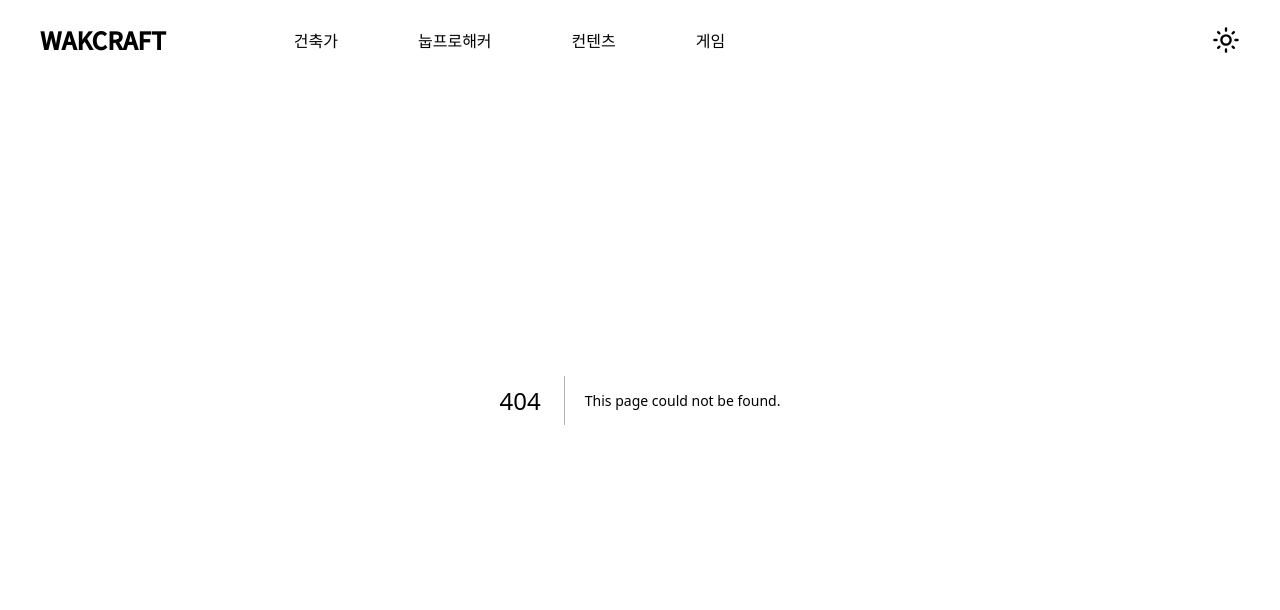
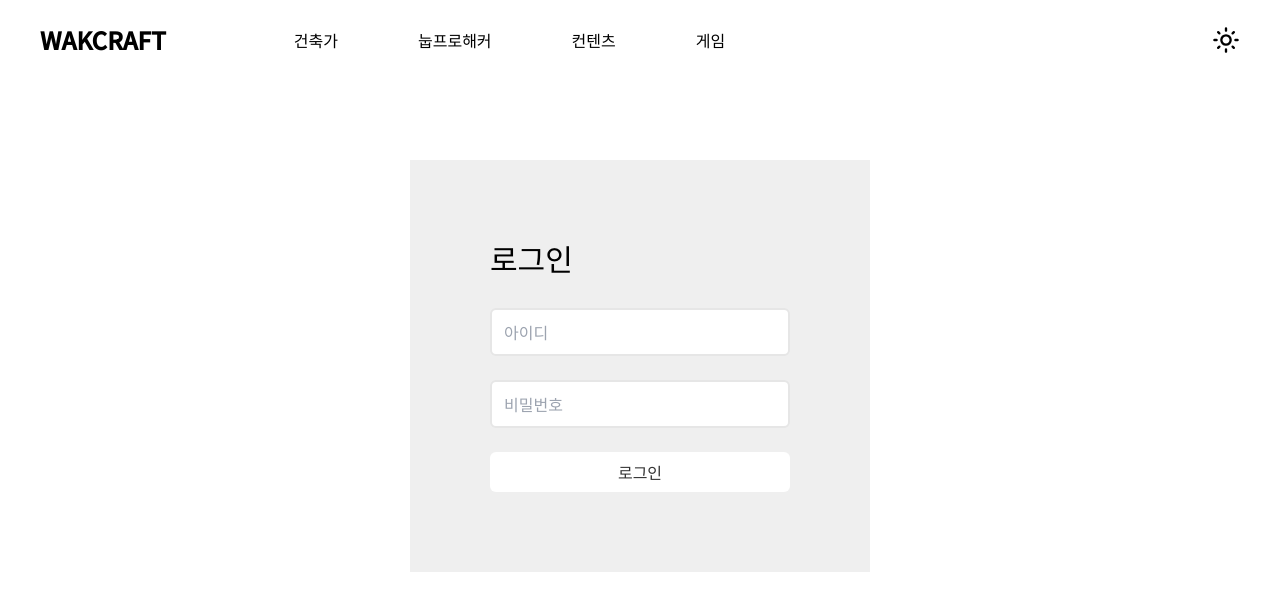
Before and after one commit to yewonJin/wakcraft-v3, a Next.js app: page /login in a window 1280 px wide. Before the commit this address had no page. Shown: the top 610 px of the page. Built offline with nearby package versions, Linux system fonts and the light colour scheme.

Commit message:
[ADD] 로그인 기능

```diff
--- a/package.json
+++ b/package.json
@@ -12,6 +12,7 @@
     "@tanstack/react-query": "^5.35.1",
     "immer": "^10.1.1",
     "jose": "^5.2.4",
+    "jsonwebtoken": "^9.0.2",
     "mongoose": "^8.3.3",
     "next": "14.2.2",
     "react": "^18",
@@ -23,6 +24,7 @@
   },
   "devDependencies": {
     "@svgr/webpack": "^8.1.0",
+    "@types/jsonwebtoken": "^9.0.6",
     "@types/node": "^20",
     "@types/react": "^18",
     "@types/react-dom": "^18",
--- /dev/null
+++ b/src/apis/client/login.ts
@@ -0,0 +1,21 @@
+export const login = async (id: string, password: string) => {
+  var myHeaders = new Headers()
+  myHeaders.append('Content-Type', 'application/json')
+
+  const body = { id, password }
+
+  const response = await fetch(`/api/auth`, {
+    method: 'POST',
+    body: JSON.stringify(body),
+    credentials: 'include',
+    headers: myHeaders,
+  })
+
+  if (!response.ok) {
+    const { serviceCode } = await response.json()
+
+    throw serviceCode
+  }
+
+  return await response.json()
+}
--- /dev/null
+++ b/src/app/api/auth/route.ts
@@ -0,0 +1,33 @@
+import { NextRequest, NextResponse } from 'next/server'
+import jwt from 'jsonwebtoken'
+
+export async function POST(req: NextRequest) {
+  try {
+    const { id, password } = await req.json()
+
+    if (!id || !password) {
+      return NextResponse.json({ serviceCode: 1001 }, { status: 400 })
+    }
+
+    if (id !== process.env.ADMIN_ID || password !== process.env.ADMIN_PASSWORD) {
+      return NextResponse.json({ serviceCode: 1002 }, { status: 400 })
+    }
+
+    const token = jwt.sign({ user: id }, process.env.JWT_SECRET as string, {
+      expiresIn: process.env.JWT_EXPIRES_IN,
+    })
+
+    const response = NextResponse.json({ message: '로그인 성공' }, { status: 200 })
+
+    response.cookies.set({
+      name: 'jwt',
+      value: token,
+      httpOnly: true,
+      maxAge: 60 * 60,
+    })
+
+    return response
+  } catch (e) {
+    return NextResponse.json({ message: '로그인 실패' }, { status: 400 })
+  }
+}
--- /dev/null
+++ b/src/app/login/page.tsx
@@ -0,0 +1,45 @@
+'use client'
+
+import useLogin from '@/hooks/Admin/useLogin'
+import { medium } from '../layout'
+import Input from '@/components/atoms/Input'
+import Button from '@/components/atoms/Button'
+
+export default function Page() {
+  const { input, mutation, handleInputChange } = useLogin()
+
+  return (
+    <div className="mx-auto flex max-w-[1200px] justify-center pt-40">
+      <title>왁크래프트 | 로그인</title>
+      <div className="flex-col items-center sm:bg-background-secondary sm:p-20">
+        <h2 className={`text-3xl text-text-primary ${medium.className}`}>로그인</h2>
+        <form
+          className="mt-8 flex w-[300px] flex-col gap-6 [&>input]:h-[48px] [&>button]:bg-background-primary"
+          onSubmit={(e) => {
+            e.preventDefault()
+            mutation.mutate()
+          }}
+        >
+          <Input
+            autoComplete="on"
+            placeholder="아이디"
+            id="id"
+            name="id"
+            handleInputChange={handleInputChange}
+            value={input.id}
+          />
+          <Input
+            autoComplete="on"
+            placeholder="비밀번호"
+            id="password"
+            name="password"
+            type="password"
+            handleInputChange={handleInputChange}
+            value={input.password}
+          />
+          <Button text="로그인"></Button>
+        </form>
+      </div>
+    </div>
+  )
+}
--- /dev/null
+++ b/src/hooks/Admin/useLogin.ts
@@ -0,0 +1,43 @@
+import { useRouter } from 'next/navigation'
+import { produce } from 'immer'
+import { useState, ChangeEvent } from 'react'
+import { useMutation } from '@tanstack/react-query'
+import toast from 'react-hot-toast'
+
+import { login } from '@/apis/client/login'
+
+const useLogin = () => {
+  const router = useRouter()
+
+  const [input, setInput] = useState({
+    id: '',
+    password: '',
+  })
+
+  const mutation = useMutation({
+    mutationKey: ['login'],
+    mutationFn: () => login(input.id, input.password),
+    onSuccess() {
+      toast.success('로그인 성공')
+
+      router.push('/admin')
+    },
+    onError() {
+      toast.error('로그인 실패')
+    },
+  })
+
+  const handleInputChange = (e: ChangeEvent<HTMLInputElement | HTMLTextAreaElement>) => {
+    const keys = e.target.name as 'id' | 'password'
+
+    setInput(
+      produce((draft) => {
+        draft[keys] = e.target.value
+      }),
+    )
+  }
+
+  return { input, mutation, handleInputChange }
+}
+
+export default useLogin
--- /dev/null
+++ b/src/middleware.ts
@@ -0,0 +1,42 @@
+import { NextResponse } from 'next/server'
+import { NextRequest } from 'next/server'
+import { jwtVerify } from 'jose'
+
+export function middleware(request: NextRequest) {
+  if (request.nextUrl.pathname.startsWith('/admin')) {
+    const token = request.cookies.get('jwt')?.value
+
+    if (!token) {
+      return NextResponse.redirect(new URL('/login', request.url))
+    }
+
+    if (!isVerifyJWT(token)) {
+      request.cookies.delete('jwt')
+      return NextResponse.redirect(new URL('/login', request.url))
+    }
+
+    return NextResponse.next()
+  }
+
+  if (request.nextUrl.pathname.startsWith('/login')) {
+    const token = request.cookies.get('jwt')?.value
+
+    if (!token) return NextResponse.next()
+
+    if (!isVerifyJWT(token)) {
+      return NextResponse.next()
+    }
+
+    return NextResponse.redirect(new URL('/admin', request.url))
+  }
+}
+
+const isVerifyJWT = async (token: string) => {
+  const verified = await jwtVerify(token, new TextEncoder().encode(process.env.JWT_SECRET))
+
+  return verified.payload ? true : false
+}
+
+export const config = {
+  matcher: ['/admin/:path*', '/login'],
+}
```
Also changed, not shown: 1 other file (tests, documents, lock files or other folders).
